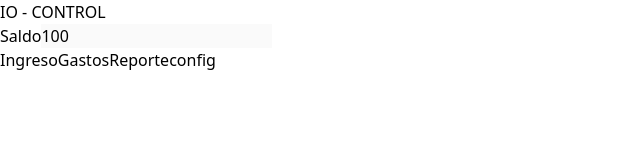
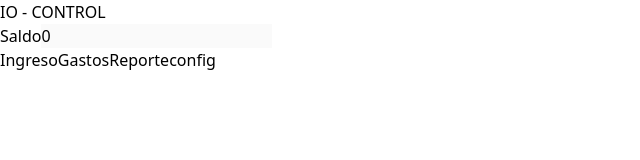
Before and after one commit to jorgesosa-funval/proyecto-comun, a React (Vite) app: page / in a window 1280 px wide. Shown: the top 160 px of the page, without its empty margins (0-640 px from the left). Built offline with nearby package versions, Linux system fonts and the light colour scheme.

Commit message:
restart values

```diff
--- a/src/App.jsx
+++ b/src/App.jsx
@@ -14,7 +14,7 @@ const outcomes = [];
 
 function App() {
 
-  const [amount, setAmount] = useState(100)
+  const [amount, setAmount] = useState(0)
 
   const [screen, setScreen] = useState({ title: "IO - CONTROL", view: "main" })
 
```
